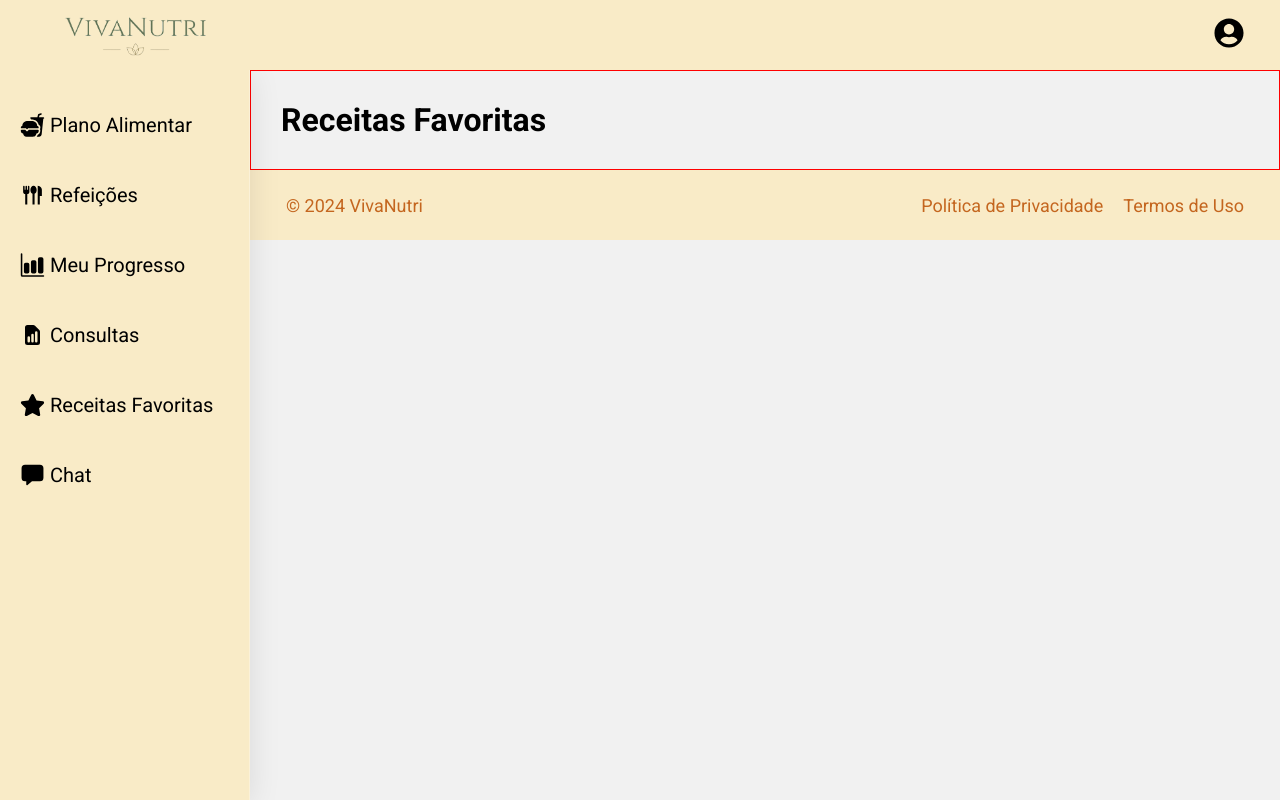
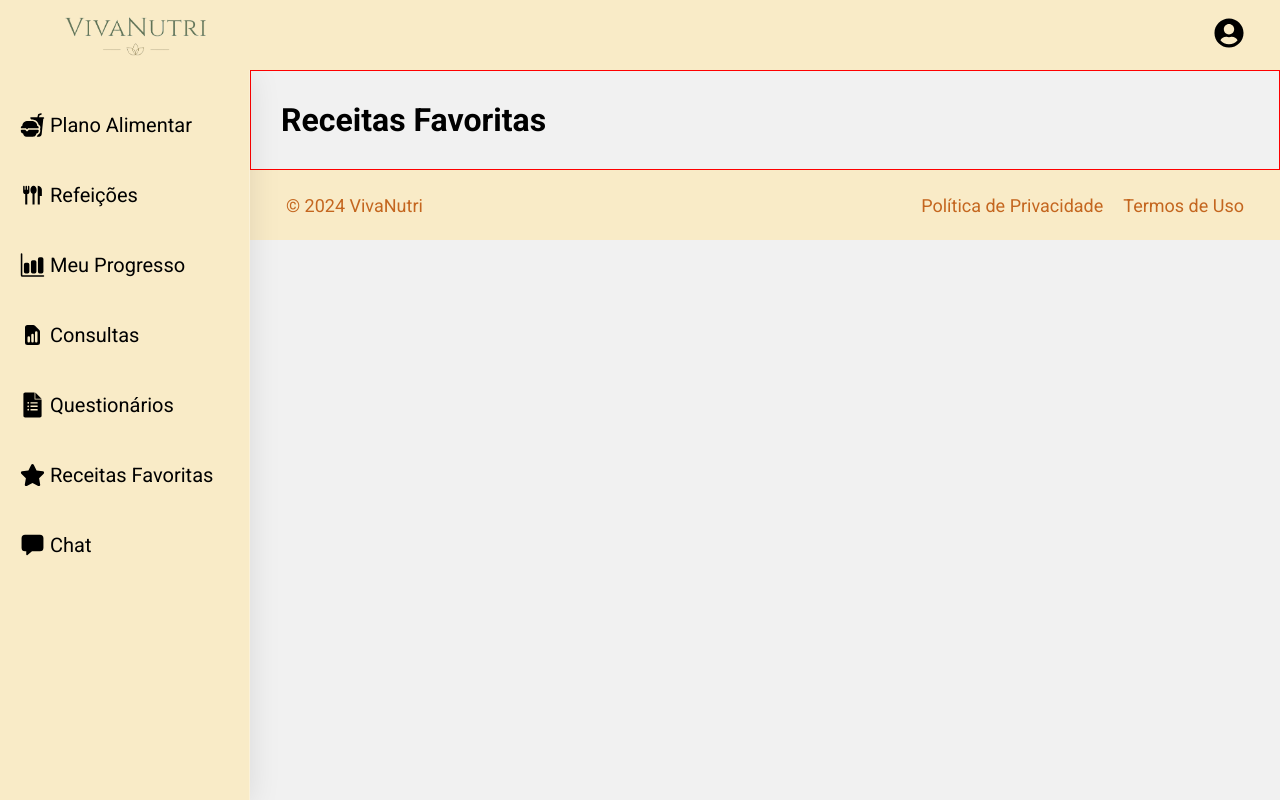
Before and after one commit to Raquel212/VivaNutri, a React (Vite) app: page /receitasFavoritasPaciente in a window 1280 px wide. Built offline with nearby package versions, Linux system fonts and the light colour scheme.

Commit message:
Adicionando Questionario no sidbar

```diff
--- a/src/pages/Paciente/ReceitasFavoritasPaciente/ReceitasFavoritasPaciente.jsx
+++ b/src/pages/Paciente/ReceitasFavoritasPaciente/ReceitasFavoritasPaciente.jsx
@@ -5,6 +5,7 @@ import { IoBarChart, IoChatbox, IoFastFood } from "react-icons/io5"
 import { MdFlatware } from "react-icons/md"
 import { Link } from "react-router-dom"
 import styles from "./ReceitasFavoritasPaciente.module.css"
+import { SiGoogleforms } from "react-icons/si";
 
 function ReceitasFavoritasPaciente() {
   const [userMenuOpen, setUserMenuOpen] = useState(false)
@@ -81,6 +82,14 @@ function ReceitasFavoritasPaciente() {
             </Link>
           </li>
           <li>
+            <Link to="/questionarioPaciente">
+              <div className={styles.linkSlider}>
+                <SiGoogleforms className={styles.icon} />
+                <p>Questionários</p>
+              </div>
+            </Link>
+          </li>
+          <li>
             <Link to="/receitasFavoritasPaciente">
               <div className={styles.linkSlider}>
                 <FaStar className={styles.icon} />
--- a/src/pages/Paciente/RefeicoesPaciente/RefeicaoPaciente.jsx
+++ b/src/pages/Paciente/RefeicoesPaciente/RefeicaoPaciente.jsx
@@ -5,6 +5,7 @@ import { IoBarChart, IoChatbox, IoFastFood } from "react-icons/io5"
 import { MdFlatware } from "react-icons/md"
 import { Link } from "react-router-dom"
 import styles from "./RefeicaoPaciente.module.css"
+import { SiGoogleforms } from "react-icons/si";
 
 function RefeicaoPaciente() {
   const [userMenuOpen, setUserMenuOpen] = useState(false)
@@ -81,6 +82,14 @@ function RefeicaoPaciente() {
             </Link>
           </li>
           <li>
+            <Link to="/questionarioPaciente">
+              <div className={styles.linkSlider}>
+                <SiGoogleforms className={styles.icon} />
+                <p>Questionários</p>
+              </div>
+            </Link>
+          </li>
+          <li>
             <Link to="/receitasFavoritasPaciente">
               <div className={styles.linkSlider}>
                 <FaStar className={styles.icon} />
```
